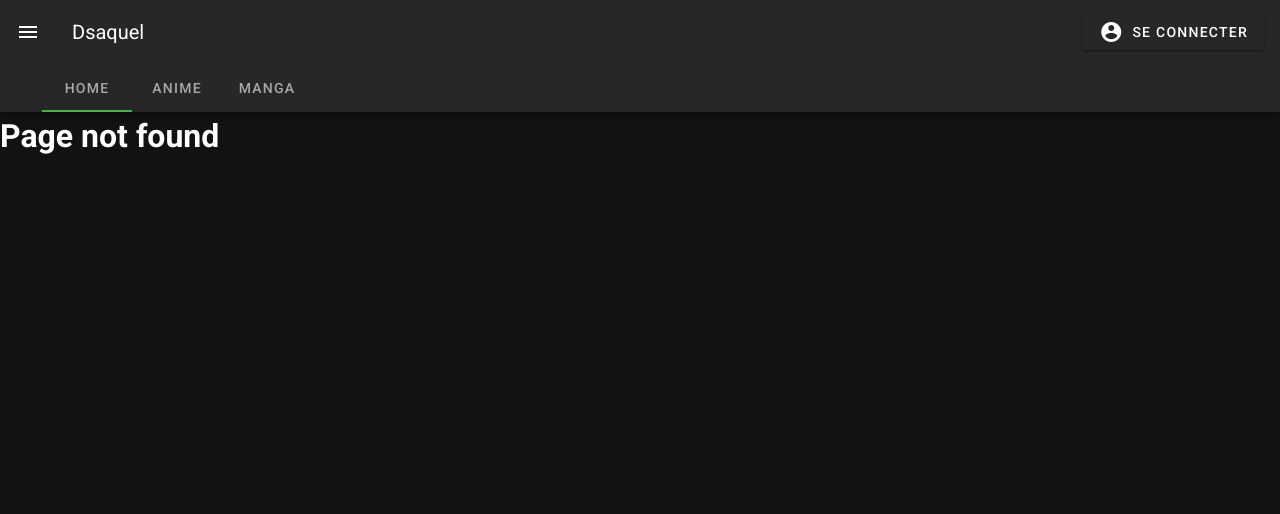
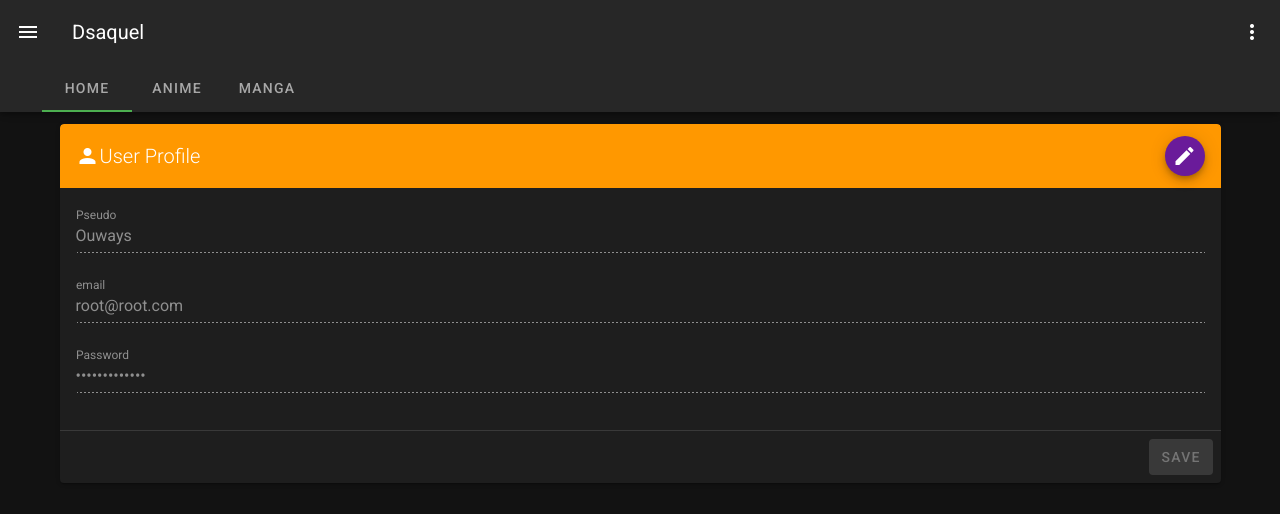
Before and after one commit to Dsaquel/frontend-dsaquel, a Vue app in the folder manga_copie/: page /account/personnal-informations in a window 1280 px wide. Before the commit this address had no page. Shown: the top 514 px of the page. Built offline with nearby package versions, Linux system fonts and the light colour scheme.

Commit message:
start nodejs backend

```diff
--- a/manga_copie/src/App.vue
+++ b/manga_copie/src/App.vue
@@ -7,7 +7,31 @@
 
       <v-spacer></v-spacer>
 
-      <v-btn @click="dialog = true">
+      <v-menu v-if="isUserConnected === true" bottom>
+        <template v-slot:activator="{ on, attrs }">
+          <v-btn icon v-bind="attrs" v-on="on">
+            <v-icon>mdi-dots-vertical</v-icon>
+          </v-btn>
+        </template>
+        <v-list>
+          <v-list-item-group>
+            <v-list-item
+              v-for="(item, i) in dropdownProfileConnected"
+              :key="i"
+              :to="item.to"
+            >
+              <v-list-item-icon>
+                <v-icon v-text="item.icon" />
+              </v-list-item-icon>
+              <v-list-item-content>
+                <v-list-item-title v-text="item.title" />
+              </v-list-item-content>
+            </v-list-item>
+          </v-list-item-group>
+        </v-list>
+      </v-menu>
+
+      <v-btn v-else @click="dialog = true">
         <v-icon class="mr-2">mdi-account-circle</v-icon>
         Se connecter
       </v-btn>
@@ -24,7 +48,7 @@
 
     <v-navigation-drawer v-model="isOpened" clipped app>
       <v-list>
-        <v-list-item v-for="item in menus" :key="item.title" link>
+        <v-list-item v-for="item in menus" :key="item.title" link :to="item.to">
           <v-list-item-icon>
             <v-icon>{{ item.icon }}</v-icon>
           </v-list-item-icon>
@@ -199,6 +223,7 @@
 </template>
 
 <script>
+import { mapGetters } from 'vuex'
 export default {
   name: 'app',
   data () {
@@ -211,7 +236,6 @@ export default {
       index: 1,
       step: 'index',
       tab: null,
-      isUserConnected: true,
       resetPassword: true,
       isOpened: false,
       register: true,
@@ -235,13 +259,25 @@ export default {
       pseudoRules: [
         (v) => !!v || 'Pseudo requis',
         (v) => v.length <= 32 || 'Pseudo inférieur à 32 caractères'
+      ],
+      dropdownProfileConnected: [
+        {
+          icon: 'mdi-account',
+          title: 'Account',
+          to: '/account/personnal-informations'
+        },
+        { title: 'Library', icon: 'mdi-view-dashboard', to: 'library' },
+        { title: 'Suggestion', icon: 'mdi-gavel' }
       ]
     }
   },
   methods: {
     checkLogin () {
       if (this.$refs.login.validate()) {
-        const payload = { email: this.emailLogin, password: this.passwordLogin }
+        const payload = {
+          email: this.emailLogin,
+          password: this.passwordLogin
+        }
         this.$store.dispatch('checkUserExist', payload)
       }
     },
@@ -262,8 +298,12 @@ export default {
       const menus = [{ title: 'Suggestion', icon: 'mdi-gavel' }]
       if (this.isUserConnected) {
         menus.push(
-          { title: 'Account', icon: 'mdi-account-box' },
-          { title: 'Library', icon: 'mdi-view-dashboard' }
+          {
+            title: 'Account',
+            icon: 'mdi-account-box',
+            to: '/account/personnal-informations'
+          },
+          { title: 'Library', icon: 'mdi-view-dashboard', to: 'library' }
         )
       }
       return menus
@@ -279,7 +319,8 @@ export default {
         default:
           return 'sign-up'
       }
-    }
+    },
+    ...mapGetters(['isUserConnected'])
   }
 }
 </script>
--- a/manga_copie/src/components/anime/AnimeContent.vue
+++ b/manga_copie/src/components/anime/AnimeContent.vue
@@ -1,10 +1,9 @@
 <template>
-  <v-row>
-    <v-col class="mx-auto d-block justify-center" cols="8">
+  <v-row class="ma-auto">
+    <v-col class="ma-auto d-block justify-center" cols="8">
       <CardFilterAnime />
     </v-col>
     <v-col cols="12" lg="8">
-      <v-col cols="12">
       <v-container>
         <v-carousel
           cycle
@@ -16,12 +15,7 @@
             <v-container>
               <v-carousel-item v-for="(mangas, i) in carousel" :key="i">
                 <v-row class="fill-height" align="center" justify="center">
-                    <v-col
-                      cols="12"
-                      lg="3"
-                      v-for="(manga, i) in mangas"
-                      :key="i"
-                    >
+                  <v-col cols="12" lg="3" v-for="(manga, i) in mangas" :key="i">
                     <v-card max-width="200">
                       <v-img
                         :aspect-ratio="4 / 5"
@@ -38,14 +32,18 @@
           </v-sheet>
         </v-carousel>
       </v-container>
-      </v-col>
-      <v-col cols="12">
-        <v-slide-group show-arrows="always">
-          <v-item-group v-for="(item, i) in animeSeasonNow" :key="i">
+
+      <v-sheet class="mx-auto" elevation="5">
+        <v-slide-group
+          class="ma-2 pa-2"
+          center-active
+          show-arrows="always"
+        >
+          <v-slide-item v-for="(item, i) in animeSeasonNow" :value="i" :key="i">
             <CardComponentAnime :item="item" />
-          </v-item-group>
+          </v-slide-item>
         </v-slide-group>
-      </v-col>
+      </v-sheet>
     </v-col>
 
     <v-col cols="12" lg="4">
@@ -104,4 +102,7 @@ export default {
 </script>
 
 <style lang="css">
+.v-slide-group:not(.v-slide-group--has-affixes) .v-slide-group__next {
+display: flex;
+}
 </style>
--- /dev/null
+++ b/manga_copie/src/components/library/LibraryContent.vue
@@ -0,0 +1,9 @@
+<template>
+    <h2>Library content desu</h2>
+</template>
+
+<script>
+export default {
+  name: 'LibraryContent'
+}
+</script>
--- a/manga_copie/src/components/manga/MangaContent.vue
+++ b/manga_copie/src/components/manga/MangaContent.vue
@@ -1,20 +1,23 @@
 <template>
-  <v-row class="mx-auto">
+  <v-row class="ma-auto">
     <v-col class="mx-auto d-block justify-center" cols="8">
       <CardFilterManga />
     </v-col>
     <v-col cols="12" lg="8">
+      <v-sheet class="mx-auto" elevation="5">
         <v-slide-group show-arrows="always">
           <v-slide-item v-for="(item, i) in topManga" :key="i">
             <CardComponentManga :item="item" />
           </v-slide-item>
         </v-slide-group>
-
+      </v-sheet>
+      <v-sheet class="mx-auto" elevation="5">
         <v-slide-group show-arrows="always">
           <v-slide-item v-for="(item, i) in mostMangaFavorites" :key="i">
             <CardComponentManga :item="item" />
           </v-slide-item>
         </v-slide-group>
+      </v-sheet>
     </v-col>
     <v-col cols="12" lg="4">
       <div v-if="mangaRecommendations === null">
--- /dev/null
+++ b/manga_copie/src/components/user/EditUserProfile.vue
@@ -0,0 +1,89 @@
+<template>
+  <v-container>
+    <v-card class="overflow-hidden">
+      <v-toolbar flat color="orange">
+        <v-icon>mdi-account</v-icon>
+        <v-toolbar-title class="font-weight-light">
+          User Profile
+        </v-toolbar-title>
+        <v-spacer></v-spacer>
+        <v-btn
+          color="purple darken-3"
+          fab
+          small
+          @click="isEditing = !isEditing"
+        >
+          <v-icon v-if="isEditing"> mdi-close </v-icon>
+          <v-icon v-else> mdi-pencil </v-icon>
+        </v-btn>
+      </v-toolbar>
+      <v-card-text>
+        <v-text-field
+          v-model="pseudo"
+          :disabled="!isEditing"
+          color="white"
+          label="Pseudo"
+        ></v-text-field>
+        <v-text-field
+          v-model="email"
+          disabled
+          color="white"
+          label="email"
+        ></v-text-field>
+        <v-text-field
+          v-model="password"
+          type="password"
+          disabled
+          color="white"
+          label="Password"
+        ></v-text-field>
+      </v-card-text>
+      <v-divider></v-divider>
+      <v-card-actions>
+        <v-spacer></v-spacer>
+        <v-btn :disabled="!isEditing" color="success" @click="save">
+          Save
+        </v-btn>
+      </v-card-actions>
+      <v-snackbar v-model="hasSaved" :timeout="2000" absolute bottom left>
+        Your profile has been updated
+      </v-snackbar>
+    </v-card>
+  </v-container>
+</template>
+
+<script>
+import { mapState } from 'vuex'
+export default {
+  name: 'EditUserProfile',
+  data () {
+    return {
+      hasSaved: false,
+      isEditing: null,
+      model: null
+    }
+  },
+
+  methods: {
+    save () {
+      this.isEditing = !this.isEditing
+      this.hasSaved = true
+    }
+  },
+  computed: {
+    ...mapState({
+      pseudoState: (state) => state.user.pseudo,
+      email: (state) => state.user.email,
+      password: (state) => state.user.password
+    }),
+    pseudo: {
+      get () {
+        return this.pseudoState
+      },
+      set (newPseudo) {
+        this.$store.state.user.pseudo = newPseudo
+      }
+    }
+  }
+}
+</script>
--- a/manga_copie/src/components/utilities/CardComponentAnime.vue
+++ b/manga_copie/src/components/utilities/CardComponentAnime.vue
@@ -1,12 +1,8 @@
 <template>
-  <v-card class="ma-3" @click="reveal = !reveal">
-    <v-img :src="item.images.webp.image_url" />
-    <v-scale-transition>
-      <v-card
-        v-if="reveal"
-        class="transition-fast-in-fast-out v-card--reveal"
-        style="height: 100%"
-      >
+  <v-hover v-slot="{ hover }">
+    <v-card width="200" class="ma-2" :elevation="hover ? 12 : 2" @click="reveal = !reveal">
+      <v-img :src="item.images.jpg.image_url" />
+      <v-card v-if="reveal" class="v-card--reveal" style="height: 100%">
         <v-card-text class="pb-0">
           <p class="text-h4 text--primary">Informations</p>
 
@@ -34,8 +30,8 @@
           >More details</v-btn
         >
       </v-card>
-    </v-scale-transition>
-  </v-card>
+    </v-card>
+  </v-hover>
 </template>
 
 <script>
@@ -65,10 +61,6 @@ export default {
   width: 100%;
 }
 
-html {
-  overflow: hidden !important;
-}
-
 .v-card {
   display: flex !important;
   flex-direction: column;
--- a/manga_copie/src/components/utilities/CardComponentManga.vue
+++ b/manga_copie/src/components/utilities/CardComponentManga.vue
@@ -1,5 +1,6 @@
 <template>
-  <v-card class="d-flex flex-column text-center ma-3" @click="reveal = !reveal">
+  <v-hover v-slot="{ hover }">
+    <v-card :elevation="hover ? 12 : 2" width="200" class="ma-2" @click="reveal = !reveal">
       <v-img min-width="100%" :src="item.images.webp.image_url" />
       <v-expand-transition>
         <v-card
@@ -36,6 +37,7 @@
         </v-card>
       </v-expand-transition>
     </v-card>
+  </v-hover>
 </template>
 
 <script>
--- /dev/null
+++ b/manga_copie/src/pages/Library.vue
@@ -0,0 +1,17 @@
+<template>
+<v-container>
+    <LibraryContent />
+</v-container>
+
+</template>
+
+<script>
+import LibraryContent from '../components/library/LibraryContent'
+
+export default {
+  name: 'Library',
+  components: {
+    LibraryContent
+  }
+}
+</script>
--- /dev/null
+++ b/manga_copie/src/pages/UserProfile.vue
@@ -0,0 +1,14 @@
+<template>
+    <EditUserProfile />
+</template>
+
+<script>
+import EditUserProfile from '../components/user/EditUserProfile'
+
+export default {
+  name: 'UserProfile',
+  components: {
+    EditUserProfile
+  }
+}
+</script>
--- a/manga_copie/src/router/index.js
+++ b/manga_copie/src/router/index.js
@@ -8,9 +8,11 @@ const AnimeFilter = () => import(/* webpackChunkName: "AnimeFilter" */ '../compo
 const MangaFilter = () => import(/* webpackChunkName: "MangaFilter" */ '../components/manga/MangaFilter.vue')
 const Home = () => import(/* webpackChunkName: "Home" */ '../pages/Home.vue')
 const Login = () => import(/* webpackChunkName: "Login" */ '../pages/Login.vue')
+const Library = () => import(/* webpackChunkName: "Library" */ '../pages/Library.vue')
 const PageNotFound = () => import(/* webpackChunkName: "PageNotFound" */ '../pages/PageNotFound.vue')
 const Manga = () => import(/* webpackChunkName: "Manga" */ '../pages/Manga.vue')
 const Anime = () => import(/* webpackChunkName: "Anime" */ '../pages/Anime.vue')
+const UserProfile = () => import(/* webpackChunkName: "UserProfile" */ '../pages/UserProfile.vue')
 const Register = () => import(/* webpackChunkName: "Register" */ '../pages/Register.vue')
 const ResetPassword = () => import(/* webpackChunkName: "ResetPassword" */ '../pages/ResetPassword.vue')
 const Search = () => import(/* webpackChunkName: "Search" */ '../pages/Search.vue')
@@ -54,6 +56,11 @@ const routes = [
     component: Login
   },
   {
+    path: '/library',
+    name: 'library',
+    component: Library
+  },
+  {
     path: '/manga/',
     name: 'manga',
     component: Manga
@@ -67,6 +74,11 @@ const routes = [
     path: '/page-not-found',
     name: 'page-not-found',
     component: PageNotFound
+  },
+  {
+    path: '/account/personnal-informations',
+    name: 'editAccount',
+    component: UserProfile
   },
   {
     path: '/register',
--- a/manga_copie/src/store/index.js
+++ b/manga_copie/src/store/index.js
@@ -11,12 +11,14 @@ Vue.use(Vuex)
 export default new Vuex.Store({
   state: {
     user: {
-      id: null,
-      email: null,
-      password: null
+      id: 24,
+      pseudo: 'Ouways',
+      email: 'root@root.com',
+      password: 'root@root.com'
     },
     fakeDatabaseOfUser: [{
       id: 1,
+      pseudo: 'dsaquel',
       email: 'root@root.com',
       password: 'root'
     }]
```
Lines whose indentation alone changed are shown as unchanged.
